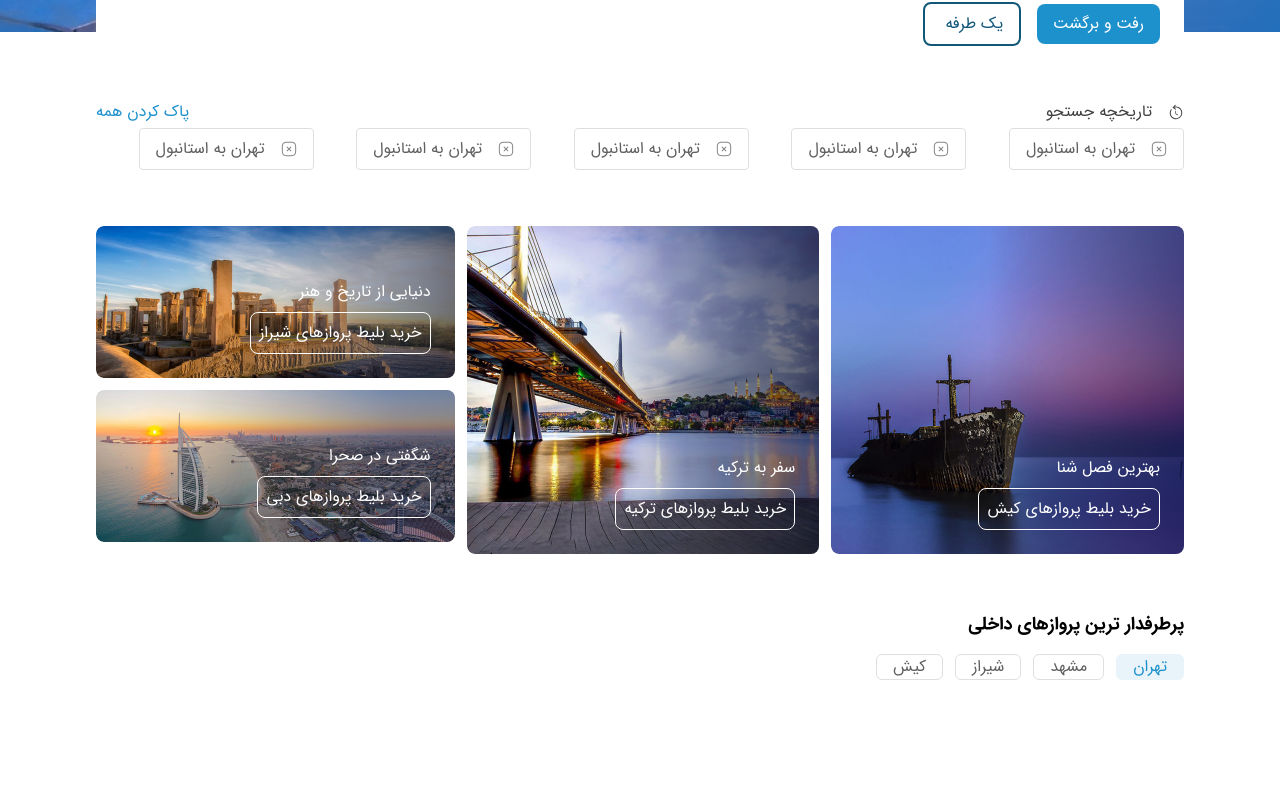
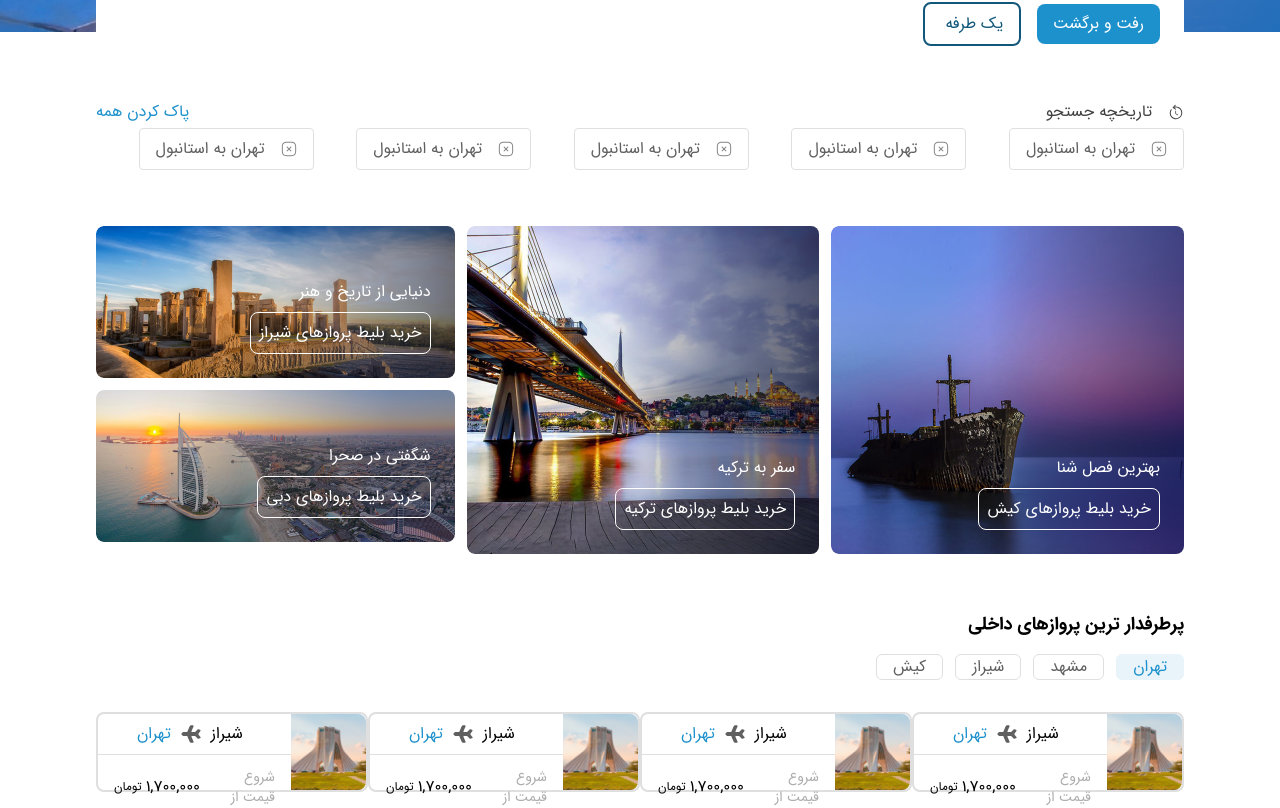
Before and after one commit to dosepehr/bilito, a Next.js app: page / in a window 1280 px wide. Shown: the part 457-1265 px from the top of the page. Before the commit the page ends 1137 px from the top, so only its background shows below. Built offline with nearby package versions, Linux system fonts and the light colour scheme.

Commit message:
add OfferItem component

```diff
--- a/public/icons/index.ts
+++ b/public/icons/index.ts
@@ -9,6 +9,7 @@ const ICONS = {
     search: new URL('./search.svg', import.meta.url).href,
     history: new URL('./history.svg', import.meta.url).href,
     closeSquare: new URL('./closeSquare.svg', import.meta.url).href,
+    boldAirplane: new URL('./boldAirplane.svg', import.meta.url).href,
 };
 
 export default ICONS;
--- /dev/null
+++ b/src/components/templates/index/PapularOffers/OfferItem.tsx
@@ -0,0 +1,36 @@
+import React from 'react';
+import Image from 'next/image';
+import ICONS from '../../../../../public/icons';
+const OfferItem = () => {
+    return (
+        <div className='bg-white border-2 border-gray-3 flex rounded-lg h-20'>
+            <Image
+                src={'/images/tehran.png'}
+                alt=''
+                width={80}
+                height={80}
+                className='h-full rounded-r-lg'
+            />
+            <div className='flex flex-col'>
+                <div className='flex gap-x-2 items-start py-2 px-12 border-b border-gray-3 h-fit'>
+                    <p>شیراز</p>
+                    <Image
+                        src={ICONS.boldAirplane}
+                        alt=''
+                        width={24}
+                        height={24}
+                        className=''
+                    />
+                    <p className='text-blue-primary'>تهران</p>
+                </div>
+                <div className='flex px-4 items-center justify-center pt-3'>
+                    <p className='text-gray-5 text-sm'>شروع قیمت از</p>
+                    <p className='pr-2 pl-1'>۱,۷۰۰,۰۰۰</p>
+                    <p className='text-xs' >تومان</p>
+                </div>
+            </div>
+        </div>
+    );
+};
+
+export default OfferItem;
--- a/src/components/templates/index/PapularOffers/index.tsx
+++ b/src/components/templates/index/PapularOffers/index.tsx
@@ -1,8 +1,8 @@
-'use client'
-
+'use client';
 import React, { useState } from 'react';
 import CitySelector from './CitySelector';
 
+import OfferItem from './OfferItem';
 const PapularOffers = () => {
     const [activeCity, setActiveCity] = useState<string>('tehran');
     return (
@@ -14,6 +14,12 @@ const PapularOffers = () => {
                 activeCity={activeCity}
                 setActiveCity={setActiveCity}
             />
+            <div className='grid grid-cols-4 justify-items-center mt-8'>
+                <OfferItem />
+                <OfferItem />
+                <OfferItem />
+                <OfferItem />
+            </div>
         </div>
     );
 };
```
Also changed, not shown: public/icons/boldAirplane.svg (added), public/images/tehran.png (added).
